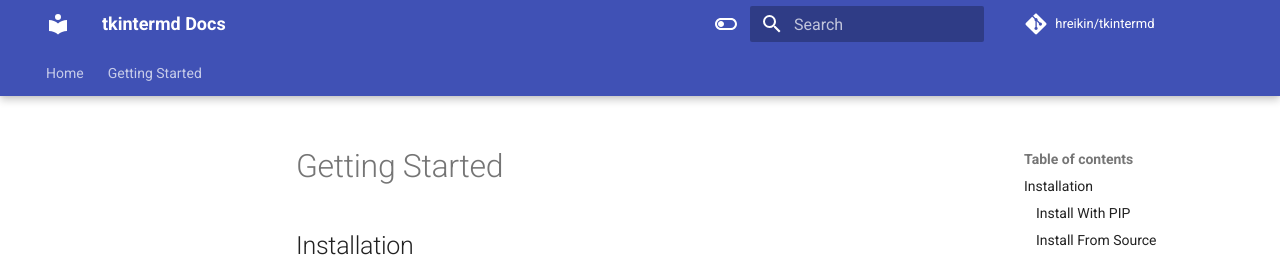
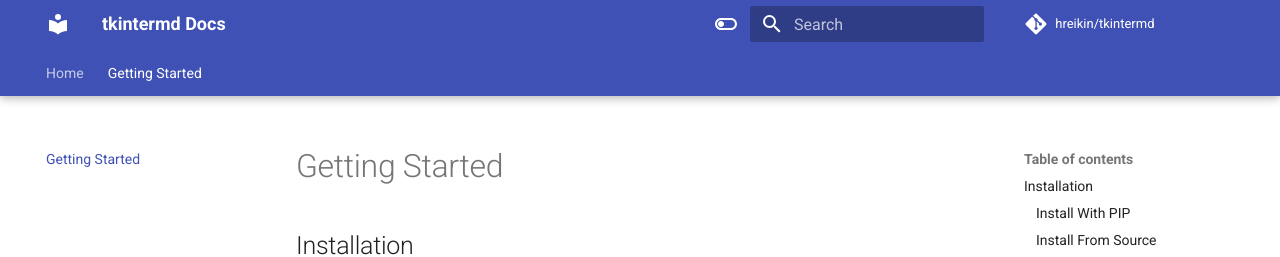
Before and after one commit to hreikin/tkintermd, an MkDocs documentation site: the page built from docs/getting-started/getting-started.md, in a window 1280 px wide. Shown: the top 257 px of the page. Built offline with MkDocs 1.6.1 and Material for MkDocs 9.7.7, drawn with Linux system fonts in a browser that asks for light colours; comment, search, counter and statistics services are not loaded.

Commit message:
Fix path after file name changed.

```diff
--- a/mkdocs.yml
+++ b/mkdocs.yml
@@ -75,4 +75,4 @@
   - pymdownx.tilde
 nav:
   - Home: 'index.md'
-  - Getting Started: 'getting-started/installation-and-usage.md'
+  - Getting Started: 'getting-started/getting-started.md'
```
